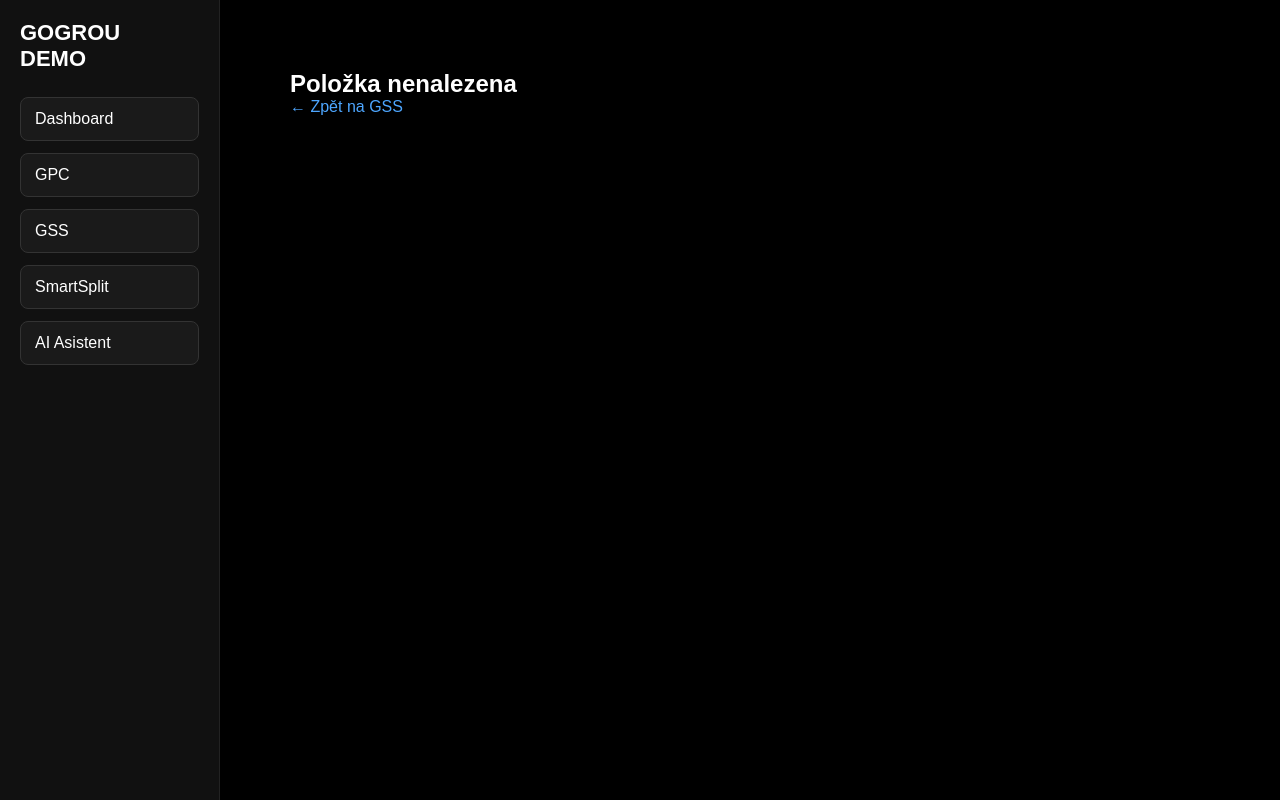
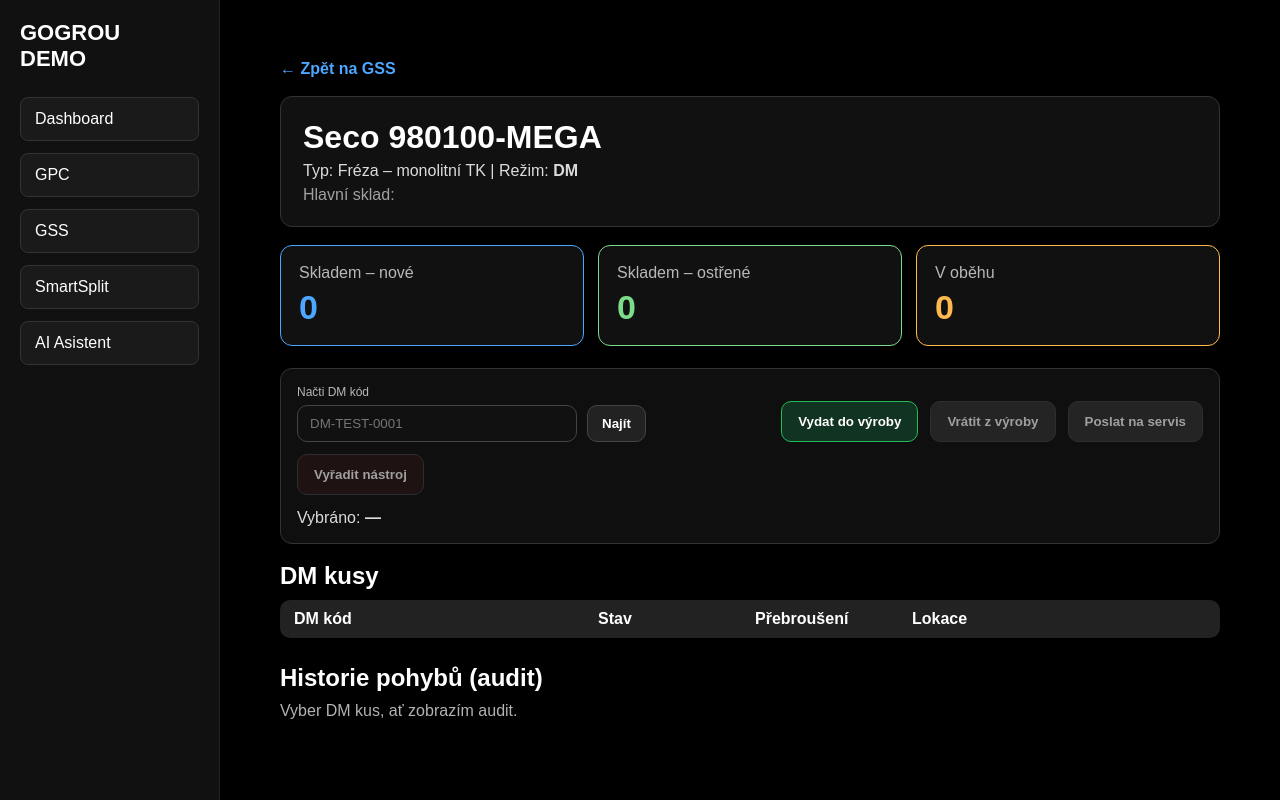
Before and after one commit to gogrou-app/gogrou-demo, a Next.js app: page /gss/STOCK-001 in a window 1280 px wide. Built offline with nearby package versions, Linux system fonts and the light colour scheme.

Commit message:
Update gssStock.js

```diff
--- a/app/gss/data/gssStock.js
+++ b/app/gss/data/gssStock.js
@@ -1,33 +1,15 @@
-// /app/gss/data/gssStock.js
-// GSS STOCK – POLOŽKY NA SKLADĚ (BEZ KUSŮ)
-// Stav: položka existuje, ale není naskladněna
+// GSS STOCK – položky zavedené do skladu (bez kusů)
 
 const gssStock = [
   {
-    gss_stock_id: "STOCK-TEST-001",
-
-    // vazba na GPC
-    gpc_id: "73-777-100-00003", // SECO 980100-MEGA
-
-    // režim sledování
-    tracking_mode: "dm", // dm | quantity
-    sharpenable: true,
-
-    // kde položka patří
-    warehouse_id: "WH-MAIN-001",
-
-    // NASTAVENÍ (zatím prázdné)
-    settings: {
-      min_new: null,
-      max_new: null,
-      max_resharpened: null,
-    },
-
-    // ⛔ ŽÁDNÉ KUSY
-    items: [],
-
-    // historie naskladnění
-    created_at: "2025-12-26T00:00:00Z",
+    gss_stock_id: "STOCK-001",
+    company_id: "COMPANY-001",
+    warehouse_id: "WH-MAIN",
+    gpc_id: "73-777-100-00003", // Seco 980100-MEGA
+    tracking_mode: "dm", // nebo "bulk"
+    min_qty: 0,
+    max_qty: null,
+    items: [], // zatím žádné kusy
   },
 ];
 
```
